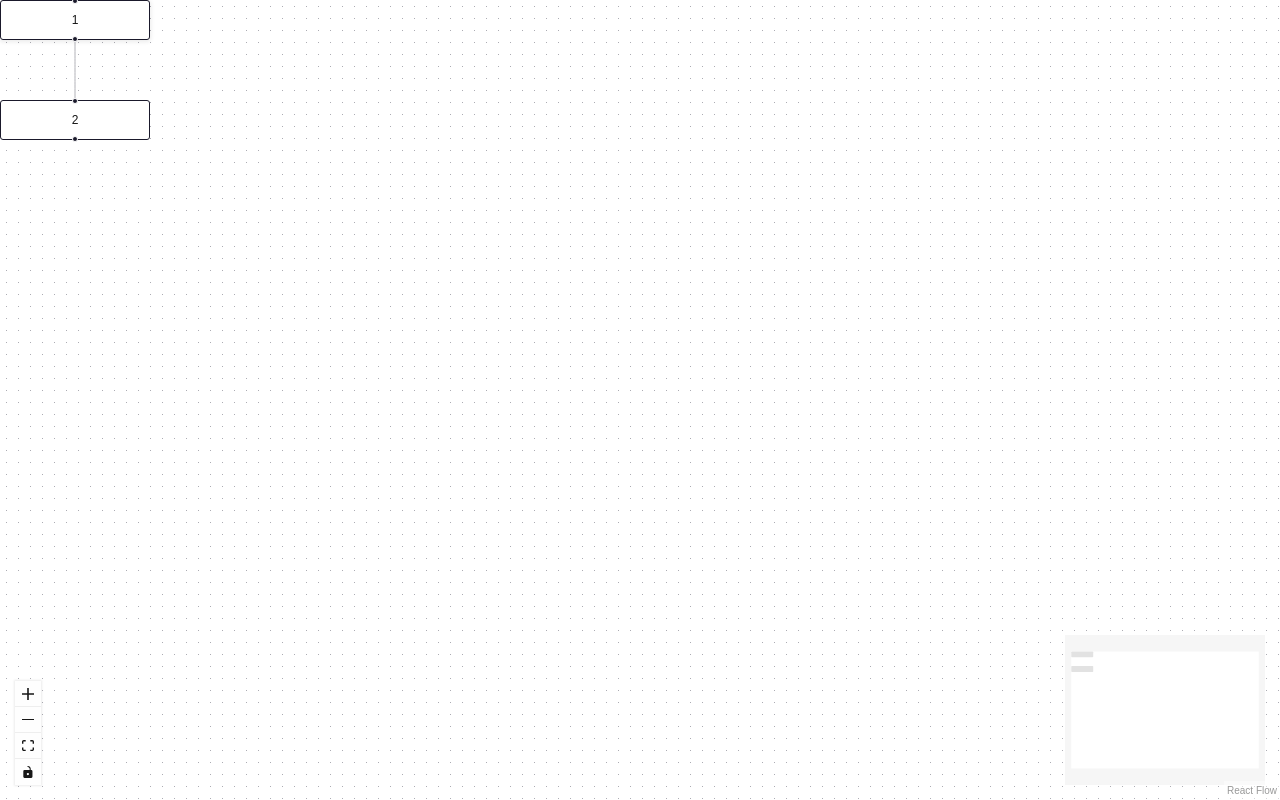
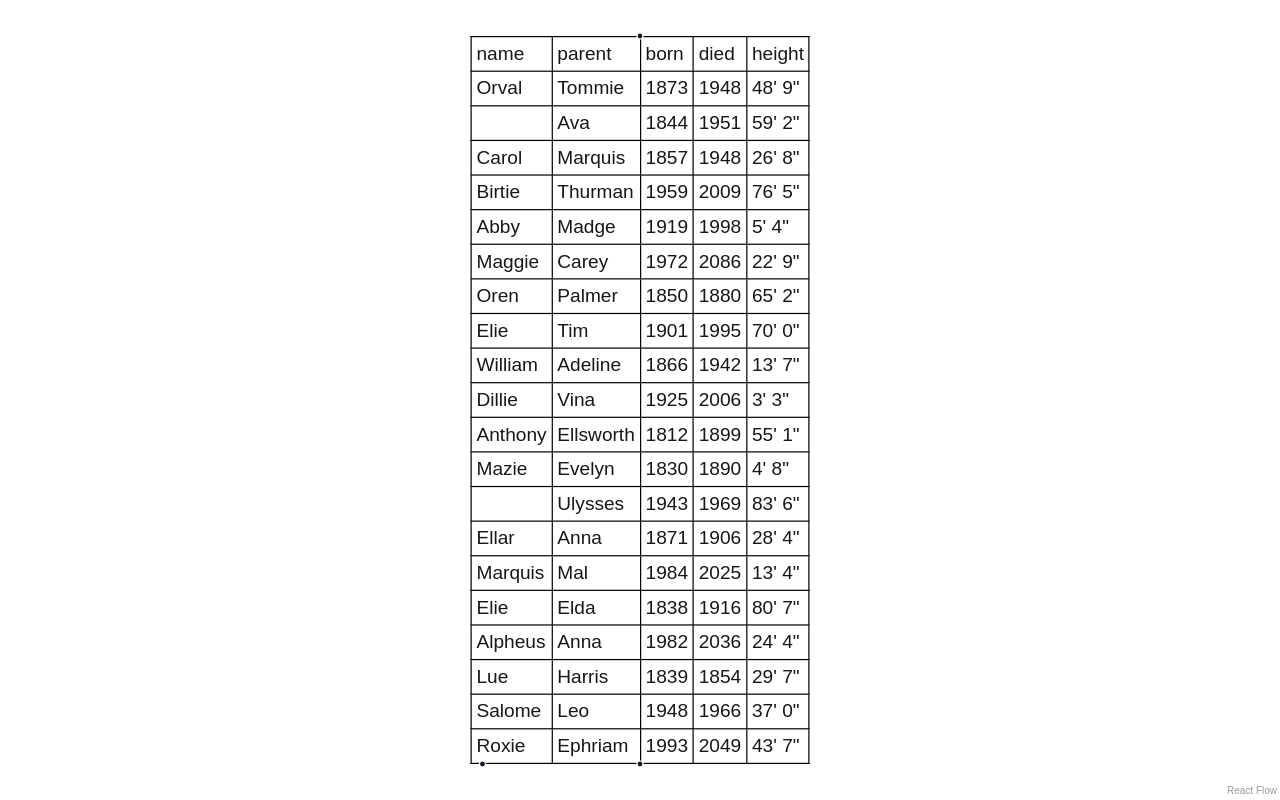
Before and after one commit to tophtucker/infinite-canvas-stress-test, a Next.js app: page /xyflow in a window 1280 px wide. Built offline with nearby package versions, Linux system fonts and the light colour scheme.

Commit message:
table test case

```diff
--- /dev/null
+++ b/src/app/Table.tsx
@@ -0,0 +1,46 @@
+import { useMemo } from "react";
+import { getRandomData } from "./data";
+
+export default function Table() {
+  const data = useMemo(() => {
+    return getRandomData(20);
+  }, []);
+  const columns = Object.keys(data[0]);
+  return (
+    <table
+      style={{
+        background: "white",
+        border: "1px solid black",
+        borderRadius: 5,
+        borderCollapse: "collapse",
+      }}
+    >
+      <thead>
+        <tr>
+          {columns.map((col) => (
+            <td
+              key={col}
+              style={{ border: "1px solid black", padding: "2px 4px" }}
+            >
+              {col}
+            </td>
+          ))}
+        </tr>
+      </thead>
+      <tbody>
+        {data.map((d, i) => (
+          <tr key={i}>
+            {columns.map((col) => (
+              <td
+                key={col}
+                style={{ border: "1px solid black", padding: "2px 4px" }}
+              >
+                {d[col]}
+              </td>
+            ))}
+          </tr>
+        ))}
+      </tbody>
+    </table>
+  );
+}
--- /dev/null
+++ b/src/app/data.ts
@@ -0,0 +1,217 @@
+const names = [
+  "Clyde",
+  "Carol",
+  "Rachael",
+  "Adeline",
+  "Ada",
+  "Anita",
+  "Sumner",
+  "Basil",
+  "Grayce",
+  "Curtis",
+  "Eliga",
+  "Alex",
+  "Fletcher",
+  "Everett",
+  "Donie",
+  "Perry",
+  "Matie",
+  "Tommie",
+  "Cecil",
+  "Nannie",
+  "Isaac",
+  "Carey",
+  "Sanford",
+  "Elenora",
+  "Boston",
+  "Emmet",
+  "Abby",
+  "Lenora",
+  "Caleb",
+  "",
+  "Neppie",
+  "Williams",
+  "Lillian",
+  "Otho",
+  "Hugh",
+  "Albert",
+  "Malcolm",
+  "Freda",
+  "Anner",
+  "Ole",
+  "Jacob",
+  "",
+  "Alois",
+  "Lora",
+  "Rice",
+  "Thurman",
+  "Milton",
+  "Gottlieb",
+  "Marquis",
+  "Florance",
+  "Gilbert",
+  "Anthony",
+  "Smith",
+  "Celina",
+  "Leota",
+  "Pearl",
+  "Maude",
+  "Bill",
+  "Elbert",
+  "Clovis",
+  "Claude",
+  "Willam",
+  "Birtie",
+  "Angelina",
+  "Laura",
+  "Nell",
+  "Kizzie",
+  "Mallie",
+  "Kate",
+  "Ivy",
+  "Jerry",
+  "Ava",
+  "Janie",
+  "Bulah",
+  "Georgiana",
+  "Mazie",
+  "Kathrine",
+  "Hunter",
+  "",
+  "Ephriam",
+  "June",
+  "Lenard",
+  "",
+  "Dillie",
+  "Ludie",
+  "Lue",
+  "Leo",
+  "Columbus",
+  "Elda",
+  "Cordelia",
+  "Leta",
+  "Raleigh",
+  "Leland",
+  "Marguerite",
+  "Callie",
+  "Tim",
+  "Augustine",
+  "Leona",
+  "Lester",
+  "Clarice",
+  "John",
+  "Brad",
+  "Clyda",
+  "Elie",
+  "Randolph",
+  "Nena",
+  "Gina",
+  "Emory",
+  "Bama",
+  "Alford",
+  "",
+  "Evelyn",
+  "Alpheus",
+  "Willis",
+  "Hallie",
+  "Geraldine",
+  "Teresa",
+  "Elias",
+  "Ralph",
+  "Verona",
+  "Travis",
+  "Fay",
+  "Harmon",
+  "Gary",
+  "Orval",
+  "William",
+  "Barbara",
+  "Ennis",
+  "Palmer",
+  "Raymond",
+  "Oren",
+  "Joe",
+  "Alma",
+  "Cornelius",
+  "Bailey",
+  "Anna",
+  "Abram",
+  "Madge",
+  "Wilford",
+  "Doshie",
+  "Ulysses",
+  "Almer",
+  "Salome",
+  "Bennie",
+  "Jane",
+  "Lois",
+  "Dinah",
+  "Helena",
+  "Harris",
+  "Maynard",
+  "Dolly",
+  "",
+  "Vina",
+  "Shelby",
+  "Gabriel",
+  "Henry",
+  "Lucile",
+  "Ossie",
+  "Andres",
+  "Hershel",
+  "Cleveland",
+  "Alec",
+  "Daisie",
+  "Lular",
+  "Ophelia",
+  "Julian",
+  "Byrd",
+  "Hubert",
+  "Wendell",
+  "Minnie",
+  "Delia",
+  "Emmett",
+  "Ben",
+  "Cecil",
+  "Isreal",
+  "Ellsworth",
+  "",
+  "Ellar",
+  "Alyce",
+  "Sina",
+  "Omie",
+  "Bennett",
+  "Paul",
+  "Ned",
+  "Loretta",
+  "Christina",
+  "Jimmie",
+  "Florence",
+  "Roxie",
+  "Seymour",
+  "Elliott",
+  "Malvina",
+  "Erma",
+  "Bertie",
+  "Maggie",
+  "Harry",
+  "Martina",
+  "Mignon",
+  "Emelie",
+  "Mal",
+];
+
+export function getRandomData(n = 1000) {
+  const data = [];
+  for (let i = 0; i < n; i++) {
+    const born = Math.round(Math.random() * 200) + 1800;
+    data.push({
+      name: names[Math.floor(Math.random() * names.length)],
+      parent: names[Math.floor(Math.random() * names.length)],
+      born,
+      died: born + Math.round(Math.random() * 120),
+      height: (Math.random() * 84).toFixed(1).split(".").join("' ") + '"',
+    });
+  }
+  return data;
+}
--- /dev/null
+++ b/src/app/xyflow/CustomNode.tsx
@@ -0,0 +1,37 @@
+import { useCallback } from "react";
+import { Handle, Position } from "@xyflow/react";
+import Table from "../Table";
+
+const handleStyle = { left: 10 };
+
+function CustomNode({ data, isConnectable }) {
+  const onChange = useCallback((evt) => {
+    console.log(evt.target.value);
+  }, []);
+
+  return (
+    <div className="text-updater-node">
+      <Handle
+        type="target"
+        position={Position.Top}
+        isConnectable={isConnectable}
+      />
+      <Table />
+      <Handle
+        type="source"
+        position={Position.Bottom}
+        id="a"
+        style={handleStyle}
+        isConnectable={isConnectable}
+      />
+      <Handle
+        type="source"
+        position={Position.Bottom}
+        id="b"
+        isConnectable={isConnectable}
+      />
+    </div>
+  );
+}
+
+export default CustomNode;
--- a/src/app/xyflow/page.tsx
+++ b/src/app/xyflow/page.tsx
@@ -1,30 +1,42 @@
 "use client";
 
-import React, { useCallback } from "react";
+import { useCallback, useState } from "react";
 import {
   ReactFlow,
-  MiniMap,
-  Controls,
-  Background,
-  useNodesState,
-  useEdgesState,
   addEdge,
+  applyEdgeChanges,
+  applyNodeChanges,
 } from "@xyflow/react";
-
 import "@xyflow/react/dist/style.css";
 
+import CustomNode from "./CustomNode";
+
 const initialNodes = [
-  { id: "1", position: { x: 0, y: 0 }, data: { label: "1" } },
-  { id: "2", position: { x: 0, y: 100 }, data: { label: "2" } },
+  {
+    id: "node-1",
+    type: "textUpdater",
+    position: { x: 0, y: 0 },
+    data: { value: 123 },
+  },
 ];
-const initialEdges = [{ id: "e1-2", source: "1", target: "2" }];
+// we define the nodeTypes outside of the component to prevent re-renderings
+// you could also use useMemo inside the component
+const nodeTypes = { textUpdater: CustomNode };
 
-export default function App() {
-  const [nodes, setNodes, onNodesChange] = useNodesState(initialNodes);
-  const [edges, setEdges, onEdgesChange] = useEdgesState(initialEdges);
+function Flow() {
+  const [nodes, setNodes] = useState(initialNodes);
+  const [edges, setEdges] = useState([]);
 
+  const onNodesChange = useCallback(
+    (changes) => setNodes((nds) => applyNodeChanges(changes, nds)),
+    [setNodes],
+  );
+  const onEdgesChange = useCallback(
+    (changes) => setEdges((eds) => applyEdgeChanges(changes, eds)),
+    [setEdges],
+  );
   const onConnect = useCallback(
-    (params) => setEdges((eds) => addEdge(params, eds)),
+    (connection) => setEdges((eds) => addEdge(connection, eds)),
     [setEdges],
   );
 
@@ -36,11 +48,11 @@ export default function App() {
         onNodesChange={onNodesChange}
         onEdgesChange={onEdgesChange}
         onConnect={onConnect}
-      >
-        <Controls />
-        <MiniMap />
-        <Background variant="dots" gap={12} size={1} />
-      </ReactFlow>
+        nodeTypes={nodeTypes}
+        fitView
+      />
     </div>
   );
 }
+
+export default Flow;
```
